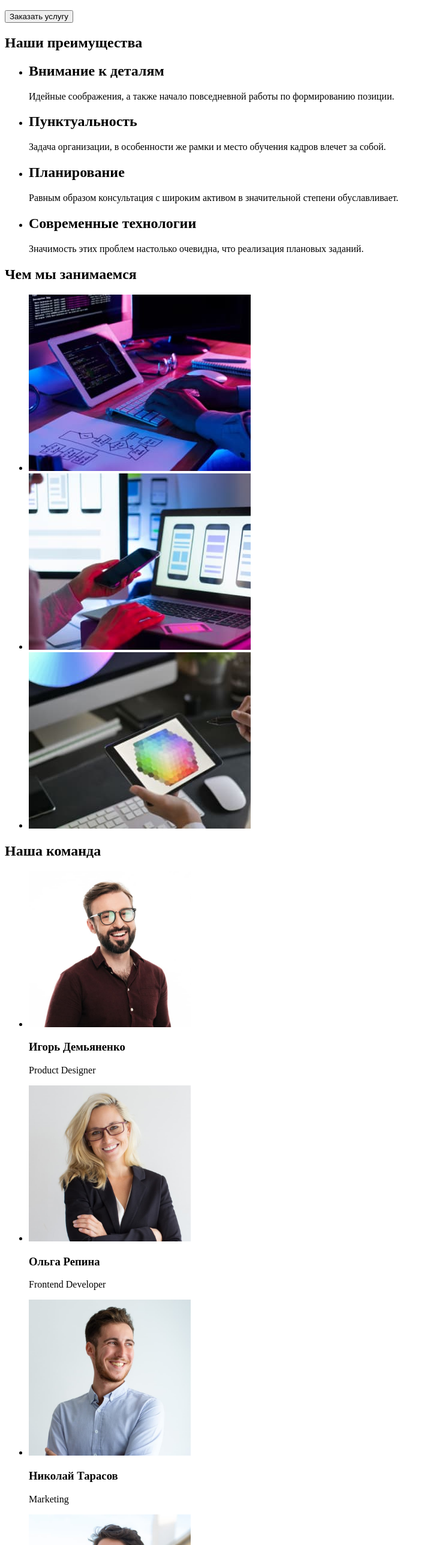
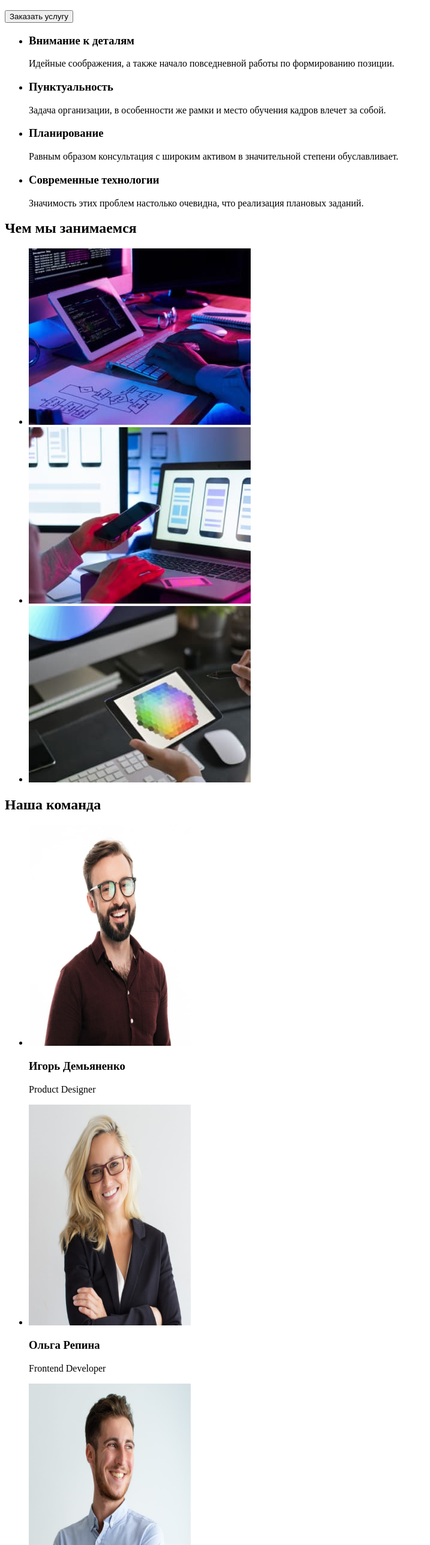
Before and after one commit to Daemon-L/goit-markup-hw-01, a plain HTML site: page index.html in a window 1280 px wide. Shown: the part 225-2800 px from the top of the page at 60% size, without its empty margins (0-717 px from the left). Drawn offline with Linux system fonts and the light colour scheme.

Commit message:
Исправляет ошибки после проверки ментора

```diff
--- a/index.html
+++ b/index.html
@@ -11,11 +11,11 @@
 <body>
     <header>
         <nav>
-            <a href="">WebStudio</a>
+            <a href="#">WebStudio</a>
             <ul>
-                <li> <a href=""> Студия</a></li>
-                <li><a href=""> Портфолио</a></li>
-                <li><a href="">Контакты</a></li>
+                <li> <a href="#"> Студия</a></li>
+                <li><a href="#"> Портфолио</a></li>
+                <li><a href="#">Контакты</a></li>
             </ul>
         </nav>
 
@@ -32,22 +32,22 @@
         </section>
 
         <section>
-            <h2>Наши преимущества</h2>
+            <!-- <h2>Наши преимущества</h2> -->
             <ul>
                 <li>
-                    <h2>Внимание к деталям</h2>
+                    <h3>Внимание к деталям</h3>
                     <p>Идейные соображения, а также начало повседневной работы по формированию позиции.</p>
                 </li>
                 <li>
-                    <h2>Пунктуальность</h2>
+                    <h3>Пунктуальность</h3>
                     <p>Задача организации, в особенности же рамки и место обучения кадров влечет за собой.</p>
                 </li>
                 <li>
-                    <h2>Планирование</h2>
+                    <h3>Планирование</h3>
                     <p>Равным образом консультация с широким активом в значительной степени обуславливает.</p>
                 </li>
                 <li>
-                    <h2>Современные технологии</h2>
+                    <h3>Современные технологии</h3>
                     <p>Значимость этих проблем настолько очевидна, что реализация плановых заданий.</p>
                 </li>
             </ul>
@@ -56,11 +56,9 @@
         <section>
             <h2>Чем мы занимаемся</h2>
             <ul>
-                <li><a href=""><img src="./images/box-1.jpg" alt="Процесс написания кода" width="370"></a></li>
-                <li><a href=""><img src="./images/box-2.jpg" alt="Процесс адаптация под мобильные устройства"
-                            width="370"></a></li>
-                <li><a href=""><img src="./images/box-3.jpg" alt="Процесс работы с палитрой цветов" width="370"></a>
-                </li>
+                <li><img src="./images/box-1.jpg" alt="Процесс написания кода" width="370" height="294"></li>
+                <li><img src="./images/box-2.jpg" alt="Процесс адаптация под мобильные устройства" width="370" height="294"></li>
+                <li><img src="./images/box-3.jpg" alt="Процесс работы с палитрой цветов" width="370"></li>
             </ul>
         </section>
 
@@ -68,40 +66,36 @@
             <h2>Наша команда</h2>
             <ul>
                 <li>
-                    <a href=""><img src="./images/team-1.jpg" alt="фотография Игоря" width="270"></a>
+                    <img src="./images/team-1.jpg" alt="фотография Игоря" width="270" height="368">
                     <h3>Игорь Демьяненко</h3>
-                    <p> <span lang="en">Product Designer</span></p>
+                    <p lang="en">Product Designer</p>
                 </li>
                 <li>
-                    <a href=""><img src="./images/team-2.jpg" alt="фотография Ольги" width="270"></a>
+                    <img src="./images/team-2.jpg" alt="фотография Ольги" width="270" height="368">
                     <h3>Ольга Репина</h3>
-                    <p> <span lang="en">Frontend Developer</span></p>
+                    <p lang="en"> Frontend Developer</p>
                 </li>
                 <li>
-                    <a href=""><img src="./images/team-3.jpg" alt="фотография Николая" width="270"></a>
+                    <img src="./images/team-3.jpg" alt="фотография Николая" width="270" height="368">
                     <h3>Николай Тарасов</h3>
-                    <p><span lang="en">Marketing</span></p>
+                    <p lang="en">Marketing</p>
                 </li>
                 <li>
-                    <a href=""><img src="./images/team-4.jpg" alt="фотография Михаила" width="270"></a>
+                    <img src="./images/team-4.jpg" alt="фотография Михаила" width="270" height="368">
                     <h3>Михаил Ермаков</h3>
-                    <p><span lang="en">UI Designer</span></p>
+                    <p lang="en">UI Designer</p>
                 </li>
             </ul>
         </section>
     </main>
 
     <footer>
-        <a href="">WebStudio</a>
-
+        <a href="#">WebStudio</a>
         <address>г. Киев, пр-т Леси Украинки, 26</address>
-
         <ul>
             <li><a href="mailto:info@devstudio.com">info@devstudio.com</a> </li>
             <li><a href="tel:+380961111111">+38 096 111 11 11</a></li>
         </ul>
     </footer>
-
 </body>
-
 </html>
```
